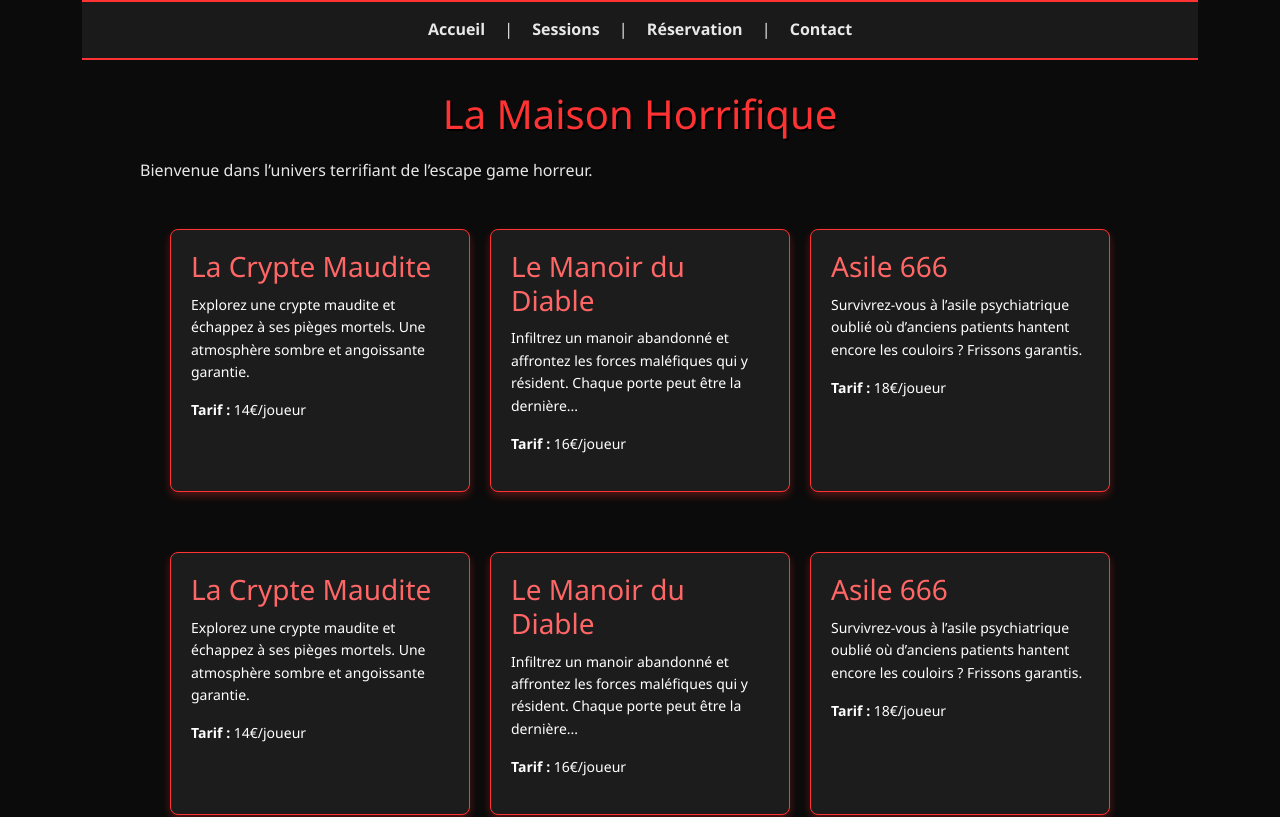
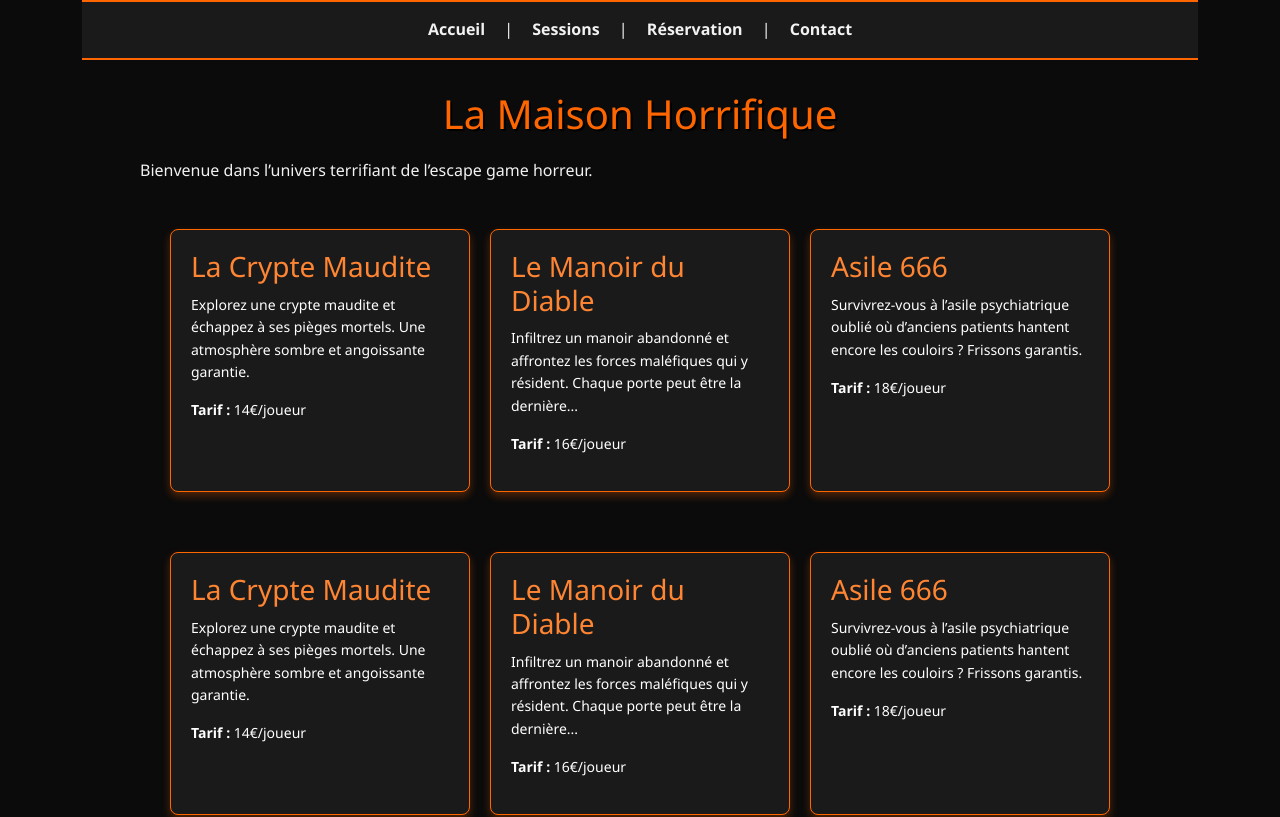
Before and after one commit to Spatulox/page-vitrine, a React (Vite) app: page / in a window 1280 px wide. Shown: the top 817 px of the page. Built offline with nearby package versions, Linux system fonts and the light colour scheme.

Commit message:
switch code color

```diff
--- a/src/main.css
+++ b/src/main.css
@@ -1,4 +1,3 @@
-
 * {
   box-sizing: border-box;
   margin: 0;
@@ -7,7 +6,7 @@
 
 body {
   background-color: #0b0b0b;
-  color: #e8e8e8;
+  color: #f2f2f2;
   font-family: 'Segoe UI', Tahoma, Geneva, Verdana, sans-serif;
   line-height: 1.6;
 }
@@ -21,20 +20,22 @@ body {
 nav, footer {
   background-color: #1a1a1a;
   padding: 15px 20px;
-  border-top: 2px solid #ff3333;
-  border-bottom: 2px solid #ff3333;
+  border-top: 2px solid #ff6600;
+  border-bottom: 2px solid #ff6600;
   text-align: center;
+  width: 100%;
 }
 
 nav a, footer a {
-  color: #e8e8e8;
+  color: #f2f2f2;
   margin: 0 15px;
   text-decoration: none;
   font-weight: bold;
+  transition: color 0.3s;
 }
 
 nav a:hover, footer a:hover {
-  color: #ff3333;
+  color: #ff6600;
 }
 
 main {
@@ -48,7 +49,7 @@ main {
 }
 
 h1, h2 {
-  color: #ff3333;
+  color: #ff6600;
   text-shadow: 2px 2px #000;
   margin-bottom: 20px;
   text-align: center;
@@ -63,23 +64,23 @@ h1, h2 {
 }
 
 .card {
-  background-color: #1c1c1c;
-  border: 1px solid #ff3333;
+  background-color: #1a1a1a;
+  border: 1px solid #ff6600;
   border-radius: 8px;
   padding: 20px;
   width: 300px;
-  box-shadow: 0 4px 8px rgba(255, 51, 51, 0.3);
+  box-shadow: 0 4px 8px rgba(255, 102, 0, 0.3);
   transition: transform 0.2s;
 }
 
 .card:hover {
   transform: scale(1.03);
-  border-color: #ff6666;
+  border-color: #ff8533;
 }
 
 .card h3 {
   margin-bottom: 10px;
-  color: #ff6666;
+  color: #ff8533;
 }
 
 .card p {
@@ -88,7 +89,7 @@ h1, h2 {
 }
 
 form {
-  max-width: 500px;
+  max-width: 600px;
   margin: 0 auto;
 }
 
@@ -98,12 +99,19 @@ input, select, textarea, button {
   padding: 10px;
   background-color: #262626;
   color: #fff;
-  border: 1px solid #ff3333;
+  border: 1px solid #ff6600;
   border-radius: 4px;
 }
 
+button {
+  background-color: #ff6600;
+  font-weight: bold;
+  border: none;
+  transition: background-color 0.3s;
+}
+
 button:hover {
-  background-color: #ff3333;
+  background-color: #ff8533;
   cursor: pointer;
 }
 
```
